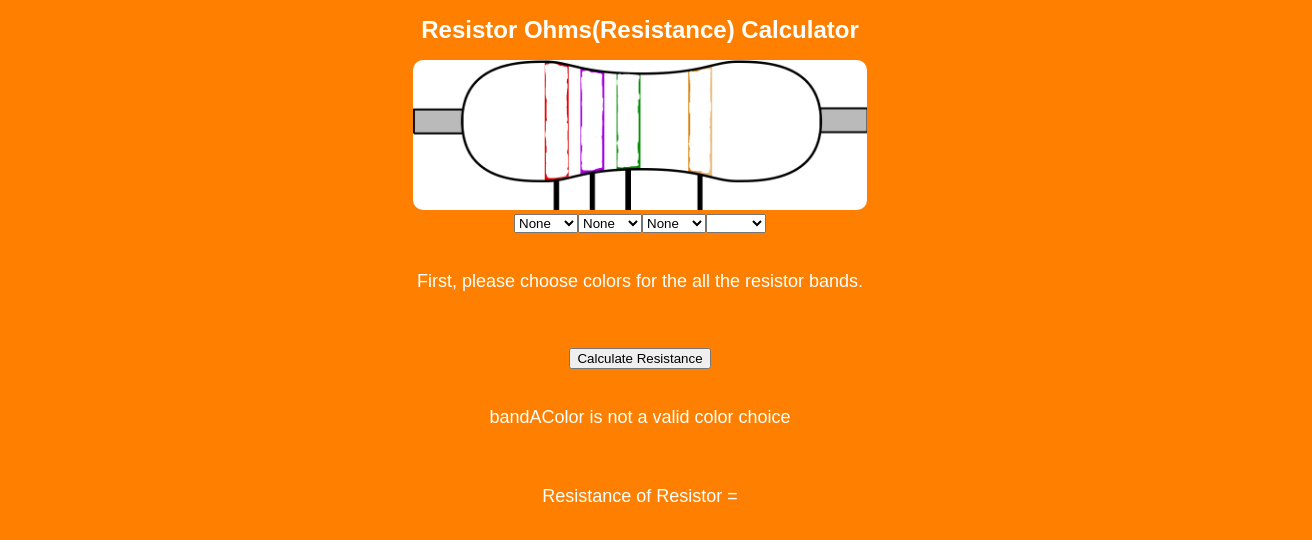
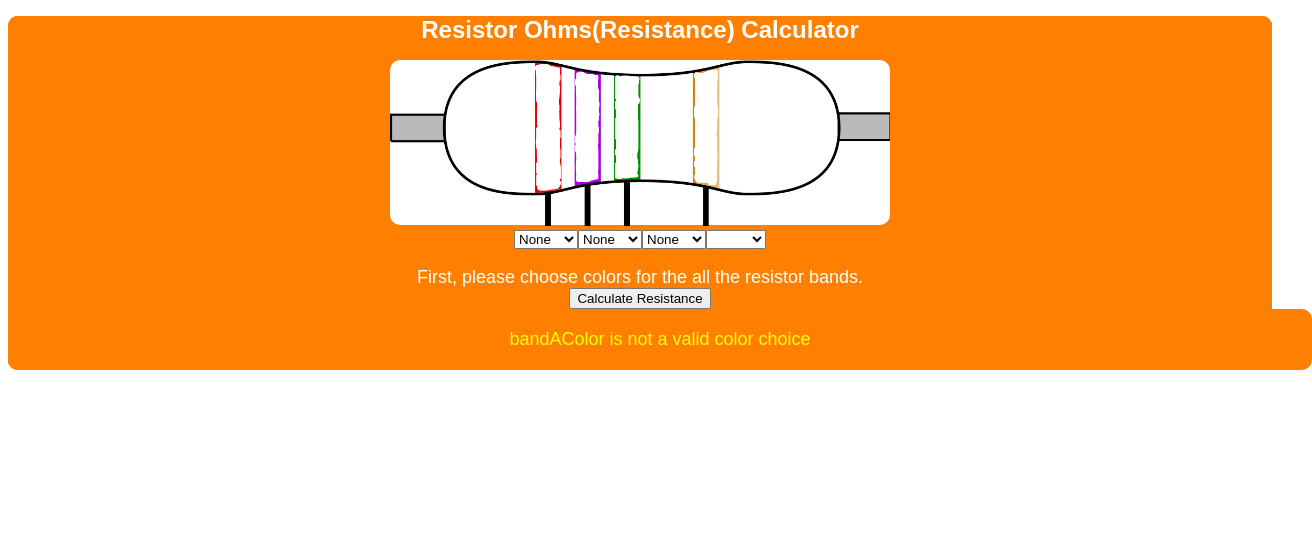
Before and after one commit to bbcawodu/ohm-value-calculator, a React (Create React App) app: page / in a window 1280 px wide. Both pictures are taken after a click on the button "Calculate Resistance". Shown: the top 540 px of the page, 1312 px wide, since content can reach past the window. Built offline with nearby package versions, Linux system fonts and the light colour scheme.

Commit message:
- Updated code base

```diff
--- a/public/index.html
+++ b/public/index.html
@@ -22,6 +22,7 @@
     <title>Resistor Ohm Calculator</title>
   </head>
   <body>
+    <div>
     <noscript>
       You need to enable JavaScript to run this app.
     </noscript>
@@ -36,5 +37,6 @@
       To begin the development, run `npm start` or `yarn start`.
       To create a production bundle, use `npm run build` or `yarn build`.
     -->
+    </div>
   </body>
 </html>
--- a/src/App.css
+++ b/src/App.css
@@ -2,10 +2,23 @@
   text-align: center;
 }
 
+.resistor_pic_container {
+  display: inline-block;
+  border-radius: 10px;
+  max-width: 500px;
+  max-height: 165px;
+  margin: 0 auto; /*centers div*/
+  background-color: white;
+}
+
 .resistor_pic {
   border-radius: 10px;
-  height: 150px;
-  background-color: white;
+  max-width: 100%;
+  max-height: 100%;
+}
+
+.bandButton {
+  display: inline-block;
 }
 
 .App-header {
@@ -15,12 +28,17 @@
   font-size: 1.5em;
 }
 
-.App-intro {
+.Calculator-instructions {
+  font-size: large;
+}
+
+.Resistance-message {
   font-size: large;
   padding: 20px;
 }
 
 .Error-message {
+  color: yellow;
   font-size: large;
   padding: 20px;
 }
--- a/src/App.js
+++ b/src/App.js
@@ -37,44 +37,49 @@ class App extends Component {
     }
 
   render() {
-      let resistance_string;
+      let resistance_message;
       if (this.state.current_resistance !== null) {
-          resistance_string = "" +
+          let resistance_string = "Resistance of Resistor = " +
               this.state.current_resistance.resistance_value +
               " +-" +
               this.state.current_resistance.tolerance_value +
               "% ohms.";
+
+          resistance_message = <div className="Resistance-message">{resistance_string}</div>;
       }
-      else {resistance_string = null;}
+      else if (this.state.err_message !== null) {resistance_message = <div className="Error-message">{this.state.err_message}</div>;}
+      else  {resistance_message = null;}
         return (
           <div className="App">
             <header className="App-header">
                 <h1 className="App-title">Resistor Ohms(Resistance) Calculator</h1>
             </header>
+            <div className="resistor_pic_container">
             <img src={resistor_pic} className="resistor_pic" alt="resistor_pic" />
+            </div>
             <div>
-                <select value={this.state.bandAColor} onChange={(e) => this.handle_bandA_change(e)}>
+                <select value={this.state.bandAColor} onChange={(e) => this.handle_bandA_change(e)} className="bandButton">
                     {
                         bandAColors.map(
                             color => <option value={color} key={color}>{color}</option>
                         )
                     }
                 </select>
-                <select value={this.state.bandBColor} onChange={(e) => this.handle_bandB_change(e)}>
+                <select value={this.state.bandBColor} onChange={(e) => this.handle_bandB_change(e)} className="bandButton">
                     {
                         bandBColors.map(
                             color => <option value={color} key={color}>{color}</option>
                         )
                     }
                 </select>
-                <select value={this.state.bandCColor} onChange={(e) => this.handle_bandC_change(e)}>
+                <select value={this.state.bandCColor} onChange={(e) => this.handle_bandC_change(e)} className="bandButton">
                     {
                         bandCColors.map(
                             color => <option value={color} key={color}>{color}</option>
                         )
                     }
                 </select>
-                <select value={this.state.bandDColor} onChange={(e) => this.handle_bandD_change(e)}>
+                <select value={this.state.bandDColor} onChange={(e) => this.handle_bandD_change(e)} className="bandButton">
                     {
                         bandDColors.map(
                             color => <option value={color} key={color}>{color}</option>
@@ -82,18 +87,13 @@ class App extends Component {
                     }
                 </select>
             </div>
-            <p className="App-intro">
+            <br></br>
+            <div className="Calculator-instructions">
               First, please choose colors for the all the resistor bands.
-            </p>
-              <br></br>
+            </div>
               <button onClick={() => this.calculate_resistance()}>Calculate Resistance</button>
               <br></br>
-              <p className="Error-message">
-                  {this.state.err_message}
-              </p>
-              <p className="App-intro">
-                  Resistance of Resistor = {resistance_string}
-              </p>
+              {resistance_message}
           </div>
         );
   }
@@ -119,7 +119,8 @@ class App extends Component {
     catch (err) {
         this.setState(
             {
-                err_message: err.message
+                err_message: err.message,
+                current_resistance: null
             }
         )
     }
--- a/src/index.css
+++ b/src/index.css
@@ -1,7 +1,9 @@
-body {
+div {
   background-color: #ff8000;
   color: white;
-  margin: 0;
-  padding: 0;
   font-family: sans-serif;
+  border-radius: 10px;
+  width: 100%;
+  height: auto; /*stretch with more data on page*/
+  margin: 0 auto; /*centers div*/
 }
```
Also changed, not shown: src/logo.svg (deleted).
